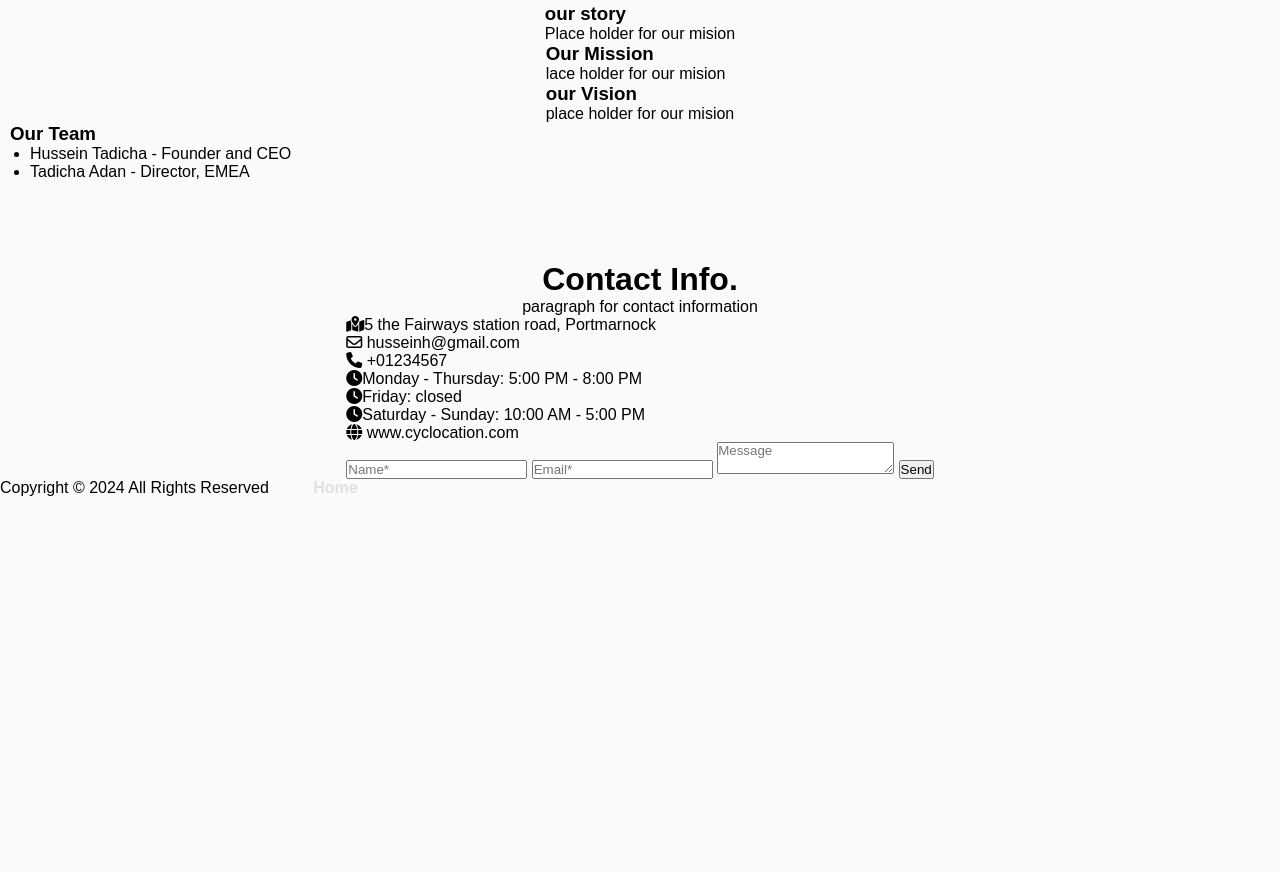
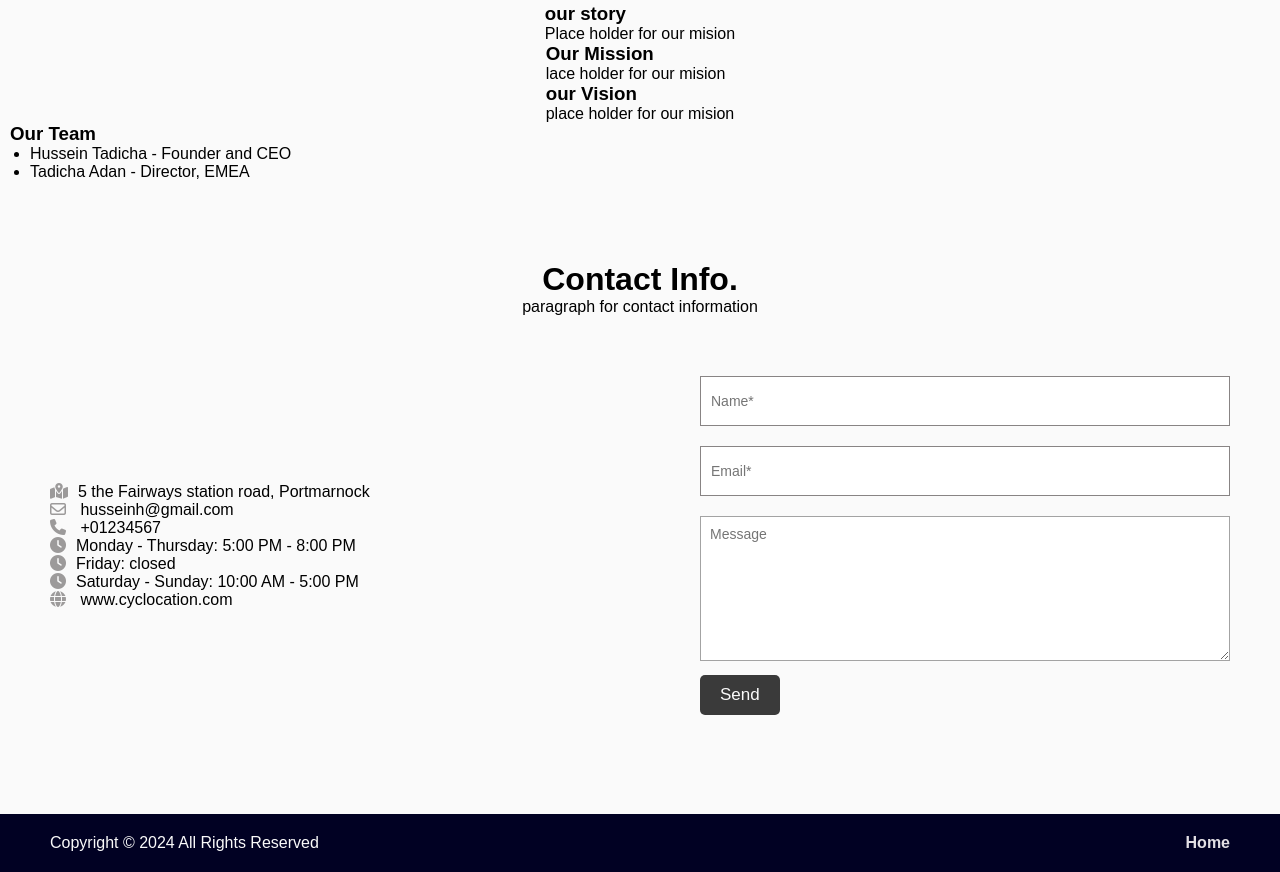
Before and after one commit to htadicha/Cyclocation-bike-club, a plain HTML site: page index.html in a window 1280 px wide. Shown: the part 2156-3028 px from the top of the page. Before the commit the page ends 2672 px from the top, so only its background shows below. Drawn offline with Linux system fonts and the light colour scheme.

Commit message:
add styling to the section, img and contact info

```diff
--- a/assets/css/style.css
+++ b/assets/css/style.css
@@ -177,7 +177,7 @@ section h2 {
     font-size: 2rem;
 }
 
-section > p {
+section>p {
     text-align: center;
 }
 
@@ -189,23 +189,29 @@ section .square-boxes {
     padding: 0 10px;
     justify-content: space-between;
 }
-section .about{
-margin: 0 auto;
-max-width: 1200px;
+
+section .about {
+    margin: 0 auto;
+    max-width: 1200px;
 }
-.about .our-info{
+
+.about .our-info {
     margin-top: 30px;
 }
-.about h3{
-    margin:  30px 0 10 px;
+
+.about h3 {
+    margin: 30px 0 10 px;
 }
-.about .founders{
+
+.about .founders {
     text-align: left;
     width: 100%;
 }
-.about .founders ul{
+
+.about .founders ul {
     padding-left: 20px;
 }
+
 /* content for other section might come here */
 section .square-boxes .square-box {
     background: #fafafa;
@@ -240,19 +246,89 @@ section .square-boxes .square-box {
     padding: 0 15px;
     margin-top: 5px;
 }
-.about .align{
+
+.about .align {
     padding: 0 10px;
 }
-.contact .align .align2{
+.contact .align {
+    margin: 60px 0 90px;
+    display: flex;
+    max-width: 1200px;
+    width: 100%;
+    align-items: center;
+    justify-content: space-between;
+  }
+/* align is row level alignment and align2 is a column level alignment */
+.contact .align .align2 {
+    padding: 0 10px;
+    width: calc(100%/2 - 50px);
+}
 
+.contact .align2 {
+    margin-bottom: 9px;
 }
-/* media query mobile fast with screen 560 px and above */
-@media screen and (max-width: 560px) {
-    section .square-boxes .square-box {
-        width: 100%;
-        bottom: 30px;
-    }
 
+.contact .align2 p i {
+    color: #9c9a9a;
+    margin-right: 10px;
+}
+
+.contact form input {
+    height: 50px;
+    margin-bottom: 20px;
+    padding: 10px;
+    width: 100%;
+    font-size: 14px;
+    outline: none;
+    border: 1px solid #888484;
+}
+
+.contact form textarea {
+    padding: 9px;
+    width: 100%;
+    font-size: 14px;
+    height: 145px;
+    outline: none;
+    resize: vertical;
+    border: 1px solid #a3a3a3;
+}
+
+.contact form button {
+    margin-top: 10px;
+    padding: 10px 20px;
+    font-size: 17px;
+    color: #fafafa;
+    border: none;
+    cursor: pointer;
+    border-radius: 5px;
+    background: #3a3a3a;
+    transition: 0.2s ease;
+}
+
+.contact form button:hover {
+    background: #555555;
+}
+
+footer {
+    width: 100%;
+    display: flex;
+    justify-content: center;
+    background: #010123;
+    padding: 20px 0;
+}
+
+footer div {
+    padding: 0 10px;
+    max-width: 1200px;
+    width: 100%;
+    display: flex;
+    justify-content: space-between;
+}
+footer span{
+    color: #fafafa;
+}
+footer a{
+    padding: 0;
 }
 
 /* media query for 860px and above */
@@ -264,29 +340,21 @@ section .square-boxes .square-box {
         display: block;
         height: 100vh;
         top: 75px;
-        background: #333;
+        background: #333333;
         transition: left 0.3s ease;
     }
 
-    navbar #menu-toggler:checked~.all-links {
+    navbar #menu-toggler:checked~.links {
         left: 0;
     }
 
-    .navbar .all-links li {
+    .navbar .links li {
         font-size: 18px;
     }
 
     .navbar #hamburger-btn {
         display: block;
     }
-
-    .headerpage.content .h1 {
-        font-size: 40px;
-        font-weight: 700;
-        margin-bottom: 10px;
-        text-decoration: solid;
-    }
-
     section>p {
         text-align: center;
     }
@@ -295,11 +363,11 @@ section .square-boxes .square-box {
         width: calc(100%/2 - 15px);
         margin-bottom: 30px;
     }
-
-    .headerpage .content h1 {
+    .headerpage.content .h1 {
         font-size: 40px;
         font-weight: 700;
         margin-bottom: 10px;
+        /* text-decoration: solid; */
     }
 
     .headerpage .content .text {
@@ -310,5 +378,26 @@ section .square-boxes .square-box {
         font-size: 17px;
         padding: 9px 20px;
     }
+    .contact .align {
+        flex-direction: column;
+    }
+    .contact .align .align2{
+        width: 100%;
+    }
+    .contact .align .align2:last-child{
+        margin-top: 40px;
+    }
+    footer a{
+        height: 0;
+    }
 
 }
+
+/* media query mobile fast with screen 560 px and above */
+@media screen and (max-width: 560px) {
+    section .square-boxes .square-box {
+        width: 100%;
+        bottom: 30px;
+    }
+
+}
--- a/index.html
+++ b/index.html
@@ -147,7 +147,7 @@
         <p>paragraph for contact information</p>
         <div class="align">
             <div class="align2 information">
-                <div class="contat-info">
+                <div class="contact-info">
                     <p> <i class="fa-solid fa-map-location-dot"></i>5 the Fairways station road, Portmarnock</p>
                     <p><i class="fa-regular fa-envelope"></i> husseinh@gmail.com</p>
                     <p><i class="fa-solid fa-phone"></i> +01234567</p>
```
